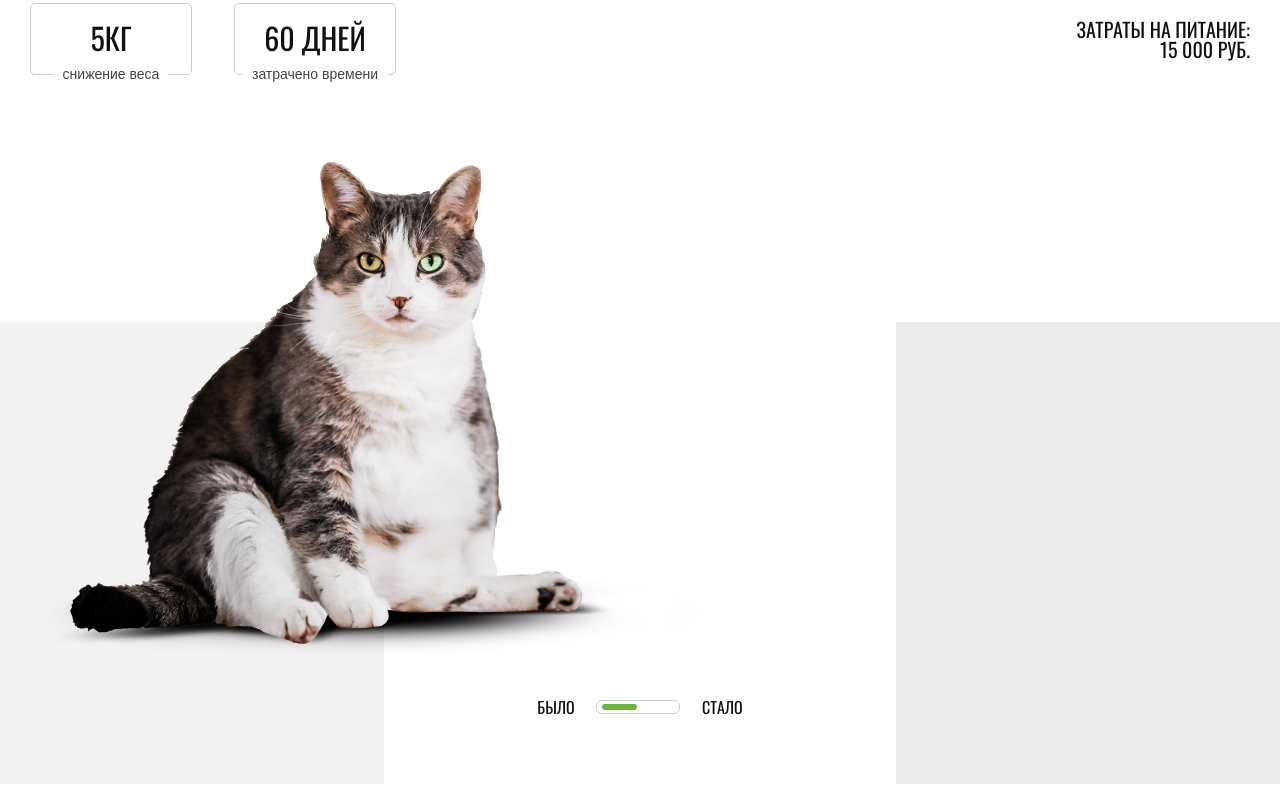
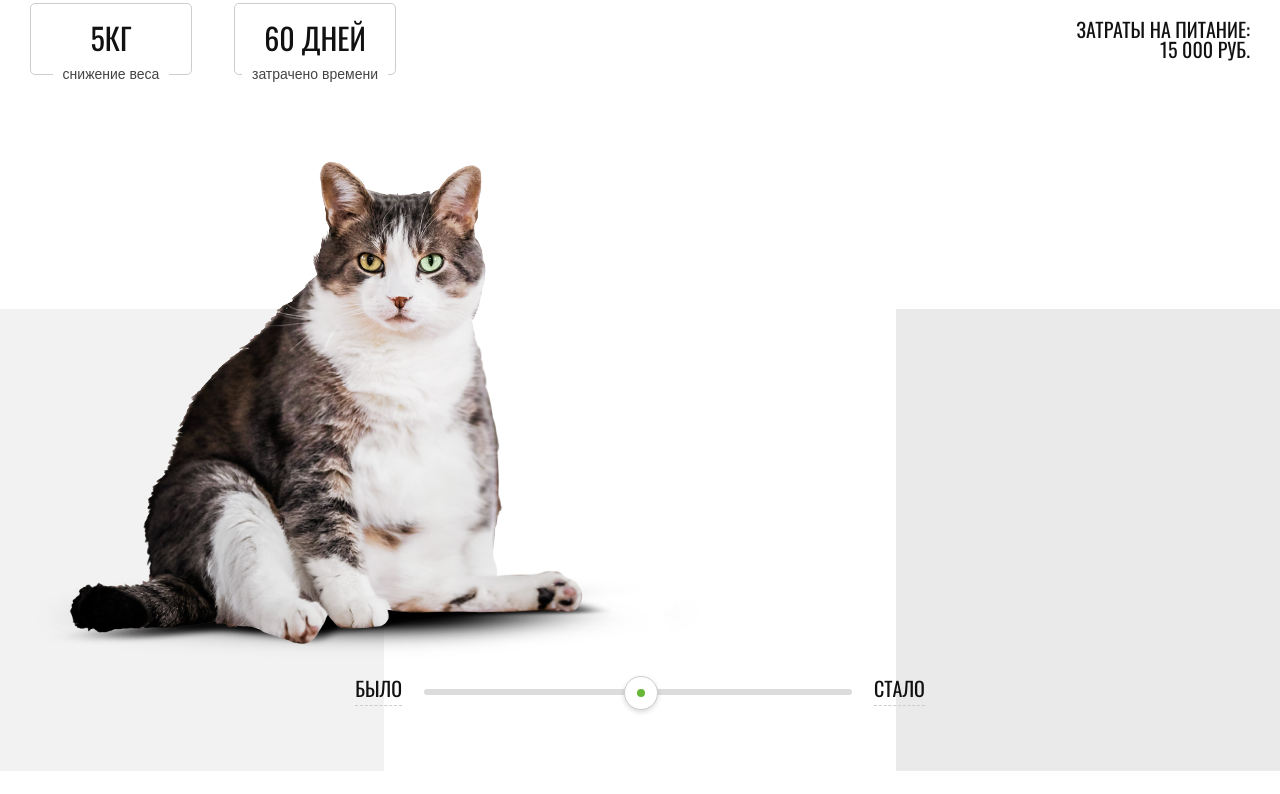
Before and after one commit to irina-lu/cat-food, a website: page index.html in a window 1280 px wide. Shown: the part 2814-3608 px from the top of the page. Drawn offline with Linux system fonts and the light colour scheme.

Commit message:
Адаптация блока до/после к планшетному разрешению

```diff
--- a/sass/before-after.scss
+++ b/sass/before-after.scss
@@ -174,4 +174,47 @@
     text-align: end;
   }
 
+  .before-after__image {
+    margin-bottom: 13px;
+  }
+
+  .before-after__toggle-wrapper {
+    @include flex(center, center);
+  }
+
+  .before-after__toggle-left,
+  .before-after__toggle-right {
+    @include font(20px, 20px);
+    color: $font-black;
+    padding-bottom: 7px;
+    border-bottom: 1px dashed $border;
+  }
+  .before-after__range-toggle {
+    width: 428px;
+    height: 6px;
+    background-color: $background-range;
+    border: none;
+    border-radius: 3px;
+    margin: 0 22px;
+    &::before {
+      top: -13px;
+      left: 200px;
+      width: 34px;
+      height: 34px;
+      background-color: $white;
+      border: 1px solid $border;
+      border-radius: 50%;
+      box-shadow: 0px 2px 5px 0px rgba(0, 0, 0, 0.15);
+    }
+    &::after {
+      content: "";
+      position: absolute;
+      width: 8px;
+      height: 8px;
+      background-color: $green;
+      top: 0px;
+      left: 213px;
+      border-radius: 50%;
+    }
+  }
 }
--- a/sass/color.scss
+++ b/sass/color.scss
@@ -7,3 +7,4 @@ $background-gray: #f2f2f2;
 $border: #cdcdcd;
 $border-list: #d9d9d9;
 $block-border: #ededed;
+$background-range: #dcdcdc;
```
Also changed, not shown: css/style.css.
